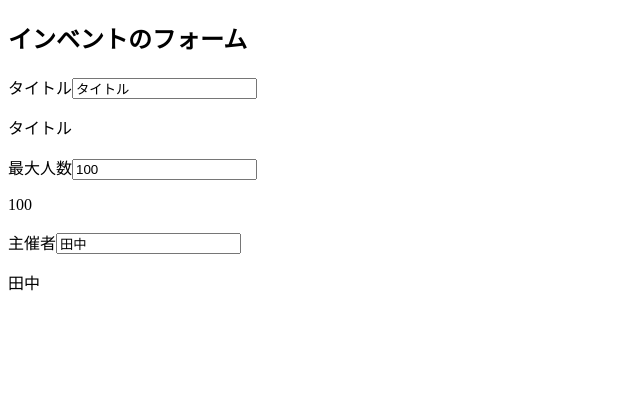
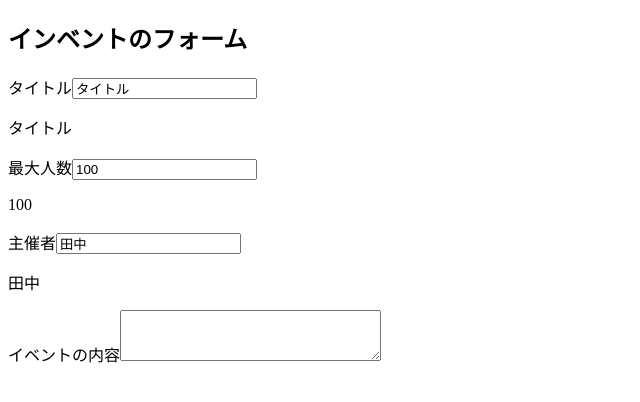
Before and after one commit to shirokuma0503/udemy-vue.js, a Vue app in the folder udemy-vue.js/: page / in a window 1280 px wide. Shown: the top 402 px of the page, without its empty margins (0-640 px from the left). Built offline with nearby package versions, Linux system fonts and the light colour scheme.

Commit message:
9_124:v-modelで複数行のテキスト表示

```diff
--- a/udemy-vue.js/src/App.vue
+++ b/udemy-vue.js/src/App.vue
@@ -25,6 +25,15 @@
         v-model.trim="eventData.host"
       >
       <p>{{ eventData.host }}</p>
+
+      <label for="detail">イベントの内容</label>
+      <textarea
+        id="detail"
+        cols="30"
+        rows="3"
+        v-model="eventData.detail"></textarea>
+      <p style="white-space: pre;">{{ eventData.detail }}</p>
+      <pre>{{ eventData.detail }}</pre>
     </div>
   </div>
 </template>
@@ -36,7 +45,8 @@
       eventData: {
         title: "タイトル",
         maxNumber: 100,
-        host: "田中"
+        host: "田中",
+        detail: ""
       }
     }
   }
```
